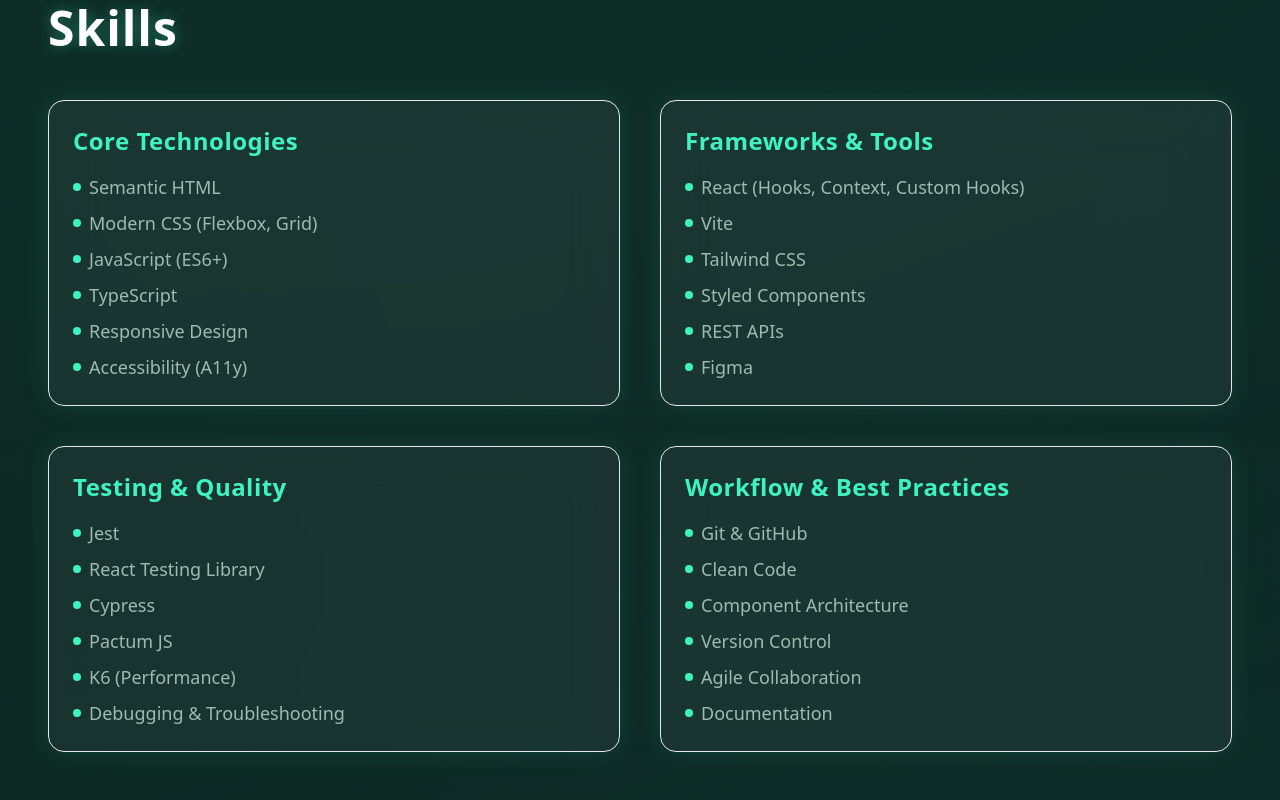
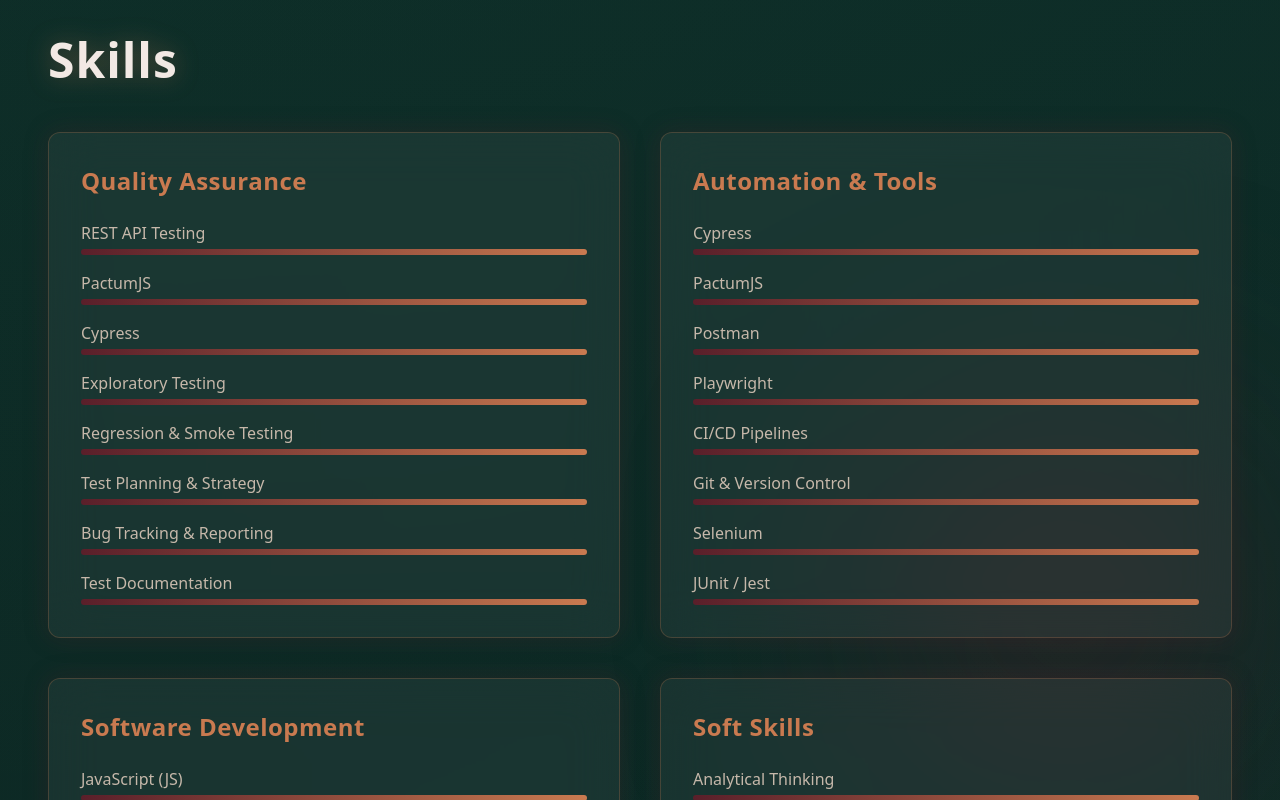
Before and after one commit to andradeg-luiza/personalpage, a React (Vite) app: page / in a window 1280 px wide. Shown: the part 2140-2940 px from the top of the page. Built offline with nearby package versions, Linux system fonts and the light colour scheme.

Commit message:
feat(skills): add individual percentage levels to each skill with animated metallic progress bars

```diff
--- a/src/sections/skills/skills.tsx
+++ b/src/sections/skills/skills.tsx
@@ -1,89 +1,140 @@
-const skillGroups = [
+import { motion } from "framer-motion";
+
+const skillCategories = [
   {
-    title: "Core Technologies",
-    items: [
-      "Semantic HTML",
-      "Modern CSS (Flexbox, Grid)",
-      "JavaScript (ES6+)",
-      "TypeScript",
-      "Responsive Design",
-      "Accessibility (A11y)",
+    title: "Quality Assurance",
+    skills: [
+      "REST API Testing",
+      "PactumJS",
+      "Cypress",
+      "Exploratory Testing",
+      "Regression & Smoke Testing",
+      "Test Planning & Strategy",
+      "Bug Tracking & Reporting",
+      "Test Documentation",
     ],
   },
   {
-    title: "Frameworks & Tools",
-    items: [
-      "React (Hooks, Context, Custom Hooks)",
-      "Vite",
-      "Tailwind CSS",
-      "Styled Components",
-      "REST APIs",
-      "Figma",
+    title: "Automation & Tools",
+    skills: [
+      "Cypress",
+      "PactumJS",
+      "Postman",
+      "Playwright",
+      "CI/CD Pipelines",
+      "Git & Version Control",
+      "Selenium",
+      "JUnit / Jest",
     ],
   },
   {
-    title: "Testing & Quality",
-    items: [
-      "Jest",
-      "React Testing Library",
-      "Cypress",
-      "Pactum JS",
-      "K6 (Performance)",
-      "Debugging & Troubleshooting",
+    title: "Software Development",
+    skills: [
+      "JavaScript (JS)",
+      "TypeScript (TS)",
+      "Clean Code",
+      "SQL",
+      "Node.js",
+      "React",
+      "REST APIs",
+      "Debugging",
     ],
   },
   {
-    title: "Workflow & Best Practices",
-    items: [
-      "Git & GitHub",
-      "Clean Code",
-      "Component Architecture",
-      "Version Control",
-      "Agile Collaboration",
-      "Documentation",
+    title: "Soft Skills",
+    skills: [
+      "Analytical Thinking",
+      "Problem Solving",
+      "Communication",
+      "Attention to Detail",
+      "Collaboration",
+      "Adaptability",
     ],
   },
 ];
 
 export default function Skills() {
   return (
-    <section id="skills" className="soft-container py-24">
-      <h2 className="text-4xl md:text-5xl font-bold mb-12 neon-heading text-center md:text-left">
-        Skills
-      </h2>
-
-      <div className="grid grid-cols-1 md:grid-cols-2 gap-10">
-        {skillGroups.map((group) => (
-          <div
-            key={group.title}
+    <section
+      id="skills"
       className="
-              border border-[var(--accent-green)]/30 rounded-2xl p-6
-              bg-white/5 backdrop-blur-xl
-              shadow-[0_0_25px_rgba(62,243,192,0.12)]
-              transition-all duration-300
-              hover:shadow-[0_0_35px_rgba(62,243,192,0.22)]
+        relative py-32 px-6 max-w-7xl mx-auto
       "
     >
-            <h3 className="text-2xl font-semibold text-[var(--accent-green)] mb-4">
-              {group.title}
+      {/* Glow decorativo bordô */}
+      <div
+        className="
+          absolute right-0 top-1/2 -translate-y-1/2
+          w-[380px] h-[380px]
+          bg-[#5A1F2A]/35 blur-[130px]
+          rounded-full pointer-events-none
+        "
+      ></div>
+
+      {/* Linhas tech sutis */}
+      <div className="absolute inset-0 opacity-[0.06] pointer-events-none">
+        <div className="absolute top-10 left-0 w-full h-px bg-gradient-to-r from-transparent via-[#C97A50] to-transparent"></div>
+        <div className="absolute bottom-10 left-0 w-full h-px bg-gradient-to-r from-transparent via-[#C97A50] to-transparent"></div>
+      </div>
+
+      <div className="relative z-10 flex flex-col gap-12">
+
+        {/* Título */}
+        <motion.h2
+          initial={{ opacity: 0, y: 40 }}
+          whileInView={{ opacity: 1, y: 0 }}
+          transition={{ duration: 0.7, ease: "easeOut" }}
+          viewport={{ once: true }}
+          className="
+            text-4xl md:text-5xl font-bold
+            text-[#F2E9E4]
+            drop-shadow-[0_0_12px_rgba(201,122,80,0.35)]
+          "
+        >
+          Skills
+        </motion.h2>
+
+        {/* Grid de categorias */}
+        <div className="grid md:grid-cols-2 gap-10">
+          {skillCategories.map((category, index) => (
+            <motion.div
+              key={index}
+              initial={{ opacity: 0, y: 40 }}
+              whileInView={{ opacity: 1, y: 0 }}
+              transition={{ duration: 0.7, ease: "easeOut", delay: index * 0.1 }}
+              viewport={{ once: true }}
+              className="
+                bg-white/5 backdrop-blur-xl
+                border border-[#C97A50]/25
+                rounded-xl p-8
+                shadow-[0_0_25px_rgba(90,31,42,0.25)]
+              "
+            >
+              <h3 className="text-2xl font-semibold text-[#C97A50] mb-6">
+                {category.title}
               </h3>
 
-            <ul className="space-y-2 text-[var(--text-muted)] text-lg">
-              {group.items.map((item) => (
-                <li
-                  key={item}
-                  className="
-                    flex items-center gap-2
-                    before:content-[''] before:w-2 before:h-2
-                    before:rounded-full before:bg-[var(--accent-green)]
-                  "
-                >
-                  {item}
+              <ul className="space-y-4">
+                {category.skills.map((skill, i) => (
+                  <li key={i} className="flex flex-col gap-1">
+                    <span className="text-[#D9C7B8]/90 text-base">{skill}</span>
+
+                    {/* Barra metálica */}
+                    <div className="w-full h-[6px] bg-[#5A1F2A]/40 rounded-full overflow-hidden">
+                      <motion.div
+                        initial={{ width: 0 }}
+                        whileInView={{ width: "100%" }}
+                        transition={{ duration: 1.2, ease: "easeOut", delay: i * 0.05 }}
+                        viewport={{ once: true }}
+                        className="h-full bg-gradient-to-r from-[#5A1F2A] to-[#C97A50]"
+                      ></motion.div>
+                    </div>
                   </li>
                 ))}
               </ul>
+            </motion.div>
+          ))}
         </div>
-        ))}
       </div>
     </section>
   );
```
Lines whose indentation alone changed are shown as unchanged.
